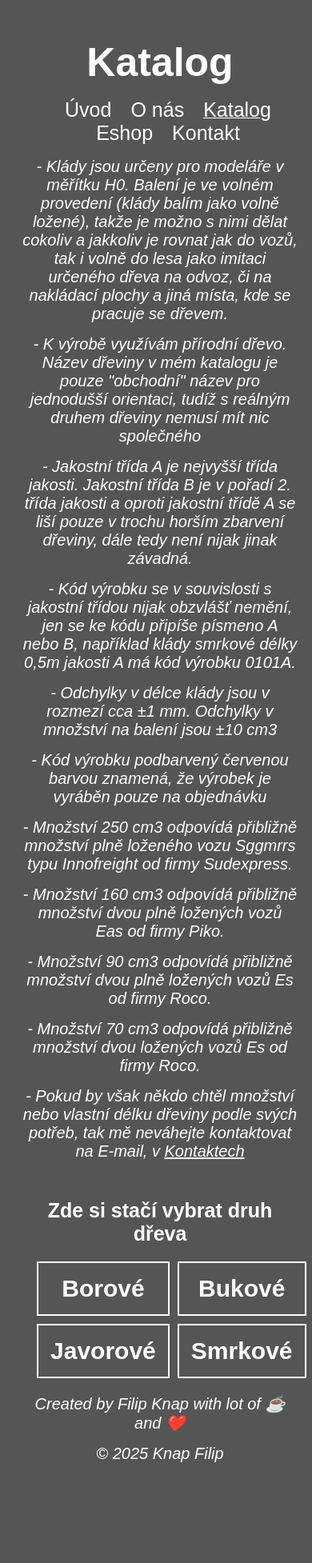
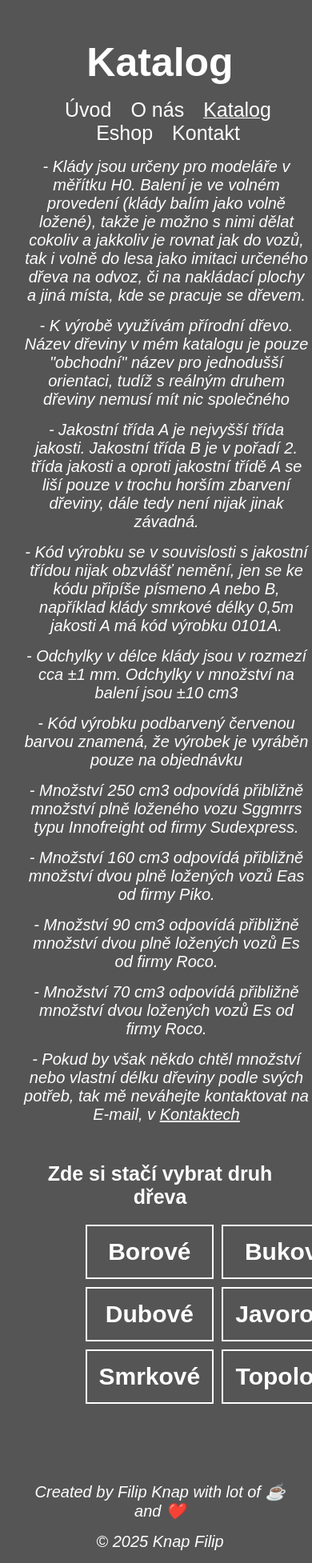
Before and after one commit to KnapFilip/Logmodel, a PHP site: page /catalog.html in a window 390 px wide; the page is wider, and only the part inside the window is pictured. Shown: the part 172-2126 px from the top of that part at 80% size. Before the commit the page ends 2000 px from the top of that part, so only its background shows below. Run offline with PHP 8.4, Linux system fonts and the light colour scheme.

Commit message:
Update CSS for responsive design and enhance background properties in catalog.css and contact.css; modify notes for clarity

```diff
--- a/Other/notes.txt
+++ b/Other/notes.txt
@@ -5,7 +5,7 @@
 - Udělat pozadí na celou stránku, šedé (Eshop příklad) ✔
 - Vysvětlit Blažkovi co může upravovat a co ne
 - Nastavit všechny stránky aby to bylo možné používat i na mobilu - V budoucnu
-- Prokliky v Eshopu na daný produkt (př: Line 77) Priorita1!
+- Prokliky v Eshopu na daný produkt (př: Line 77) Priorita1! ✔
 - nainstalovat PHPmailer Priorita2!
 - Nastavit SMTP od seznamu Priorita3!
 - Vyřešit s Blažkem Endoru nebo Helkor (Ten spíše) na jeho jméno (endora domena zdarma, Helkor potřeba koupit domenu (Wedos.cz/Vedos.cz)) Helkor + Wedos = 459 ročně. Endora = Zdarma. Wedos = 1500kč ročně
--- a/css/catalog.css
+++ b/css/catalog.css
@@ -5,7 +5,7 @@
     font-family: 'Arial';
     background-image: url(https://ineskunstat.eu/module_files/photogallery/original/673149a17de54f677904d43c4652feee.jpg);
     background-repeat: no-repeat;
-    background-size: 100%;
+    background-size: 100vw;
     background-position: fixed;
     background-position-y: 50%;
 }
@@ -83,20 +83,32 @@
 text-align: center;
 height: 100%;
 }
+@media (max-width: 768px){
+    div.disclaimer
+    {
+        width: 100vw;
+    }
+}
 div.products{
     color: white;
     background-color: rgb(85, 85, 85);
     border: 5px solid rgb(85, 85, 85);
-    width: 85%;
+    width: 50%;
     text-align: center;
-    margin-left: 7.5%;
     height: 100%;
     margin-top: 2.5%;
     display: grid;
     gap: 10px;
     grid-template-columns: repeat(3, 0.5fr);
     grid-template-rows: repeat(2, 0.5fr);
-
+    margin-left: auto; /* Center horizontally */
+    margin-right: auto; /* Center horizontally */
+}
+@media (max-width: 768px) {
+    div.products {
+        grid-template-columns: repeat(2, 1fr); /* 2 columns for mobile */
+        grid-template-rows: repeat(4, 1fr); /* 4 rows for mobile */
+    }
 }
 h2 a{
     color: white;
```
Also changed, not shown: css/contact.css (+6 -7 lines).
